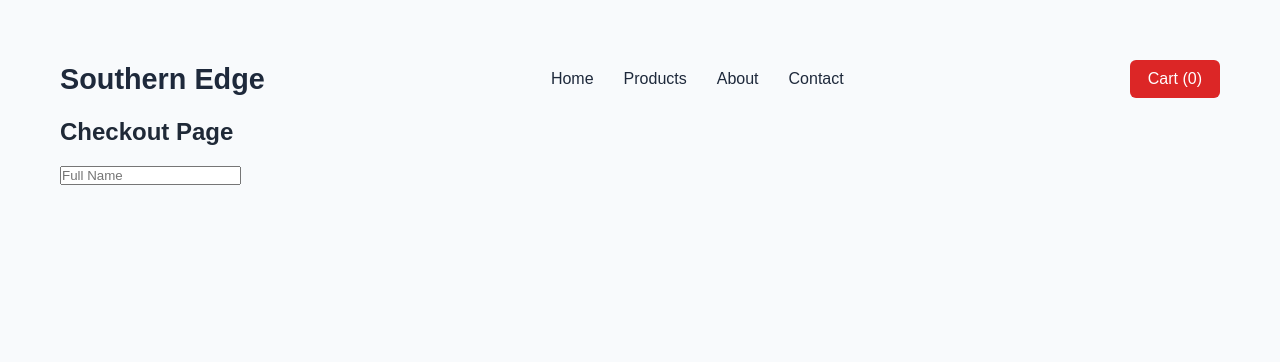
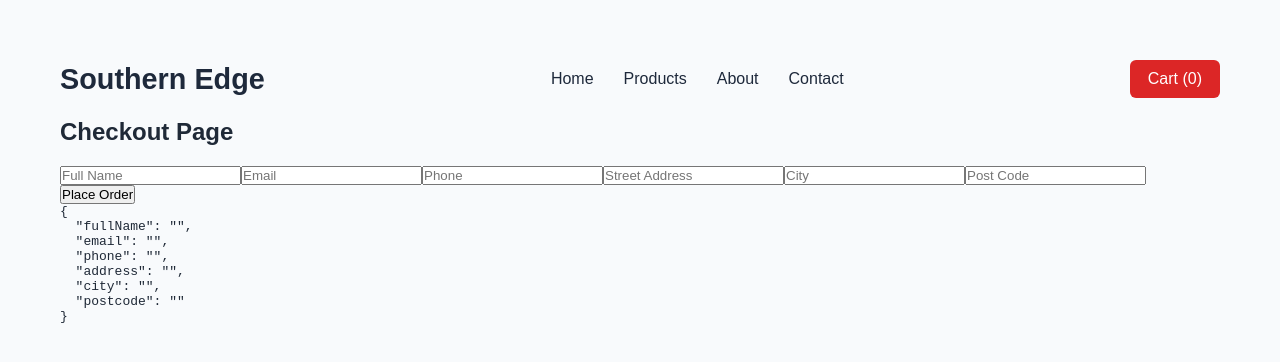
Before and after one commit to kaushikpawar87/southern-edge-store, a React (Vite) app: page /checkout in a window 1280 px wide. Shown: the top 362 px of the page. Built offline with nearby package versions, Linux system fonts and the light colour scheme.

Commit message:
added a form with customer details input options inside checkoutpage.

```diff
--- a/src/pages/CartPage.jsx
+++ b/src/pages/CartPage.jsx
@@ -33,7 +33,7 @@ function CartPage({
               <tbody>
                 {cartItems.map((item) => (
                   <tr className="cart-item" key={item.id}>
-                    <td className="product-column">{item.name}</td>
+                    <td>{item.name}</td>
                     <td>${item.price.toFixed(2)}</td>
                     <td className="quantity-display">
                       <button onClick={() => decreaseQuantity(item.id)}>
--- a/src/pages/CheckoutPage.jsx
+++ b/src/pages/CheckoutPage.jsx
@@ -1,20 +1,76 @@
 import { useState } from "react";
 
-const CheckoutPage = () => {
-  const [customerName, setCustomerName] = useState("");
-  console.log(customerName);
+function CheckoutPage() {
+  const [formData, setFormData] = useState({
+    fullName: "",
+    email: "",
+    phone: "",
+    address: "",
+    city: "",
+    postcode: "",
+  });
+
+  function handleInputChange(event) {
+    setFormData({ ...formData, [event.target.name]: event.target.value });
+  }
+
+  function handleSubmit(event) {
+    event.preventDefault();
+    console.log("Order submitted:", formData);
+  }
 
   return (
     <section>
       <h2>Checkout Page</h2>
-      <input
-        type="text"
-        placeholder="Full Name"
-        value={customerName}
-        onChange={(event) => setCustomerName(event.target.value)}
-      />
+      <form action="" onSubmit={handleSubmit}>
+        <input
+          name="fullName"
+          type="text"
+          placeholder="Full Name"
+          value={formData.fullName}
+          onChange={handleInputChange}
+        />
+        <input
+          name="email"
+          type="text"
+          placeholder="Email"
+          value={formData.email}
+          onChange={handleInputChange}
+        />
+        <input
+          name="phone"
+          type="text"
+          placeholder="Phone"
+          value={formData.phone}
+          onChange={handleInputChange}
+        />
+        <input
+          name="address"
+          type="text"
+          placeholder="Street Address"
+          value={formData.address}
+          onChange={handleInputChange}
+        />
+        <input
+          name="city"
+          type="text"
+          placeholder="City"
+          value={formData.city}
+          onChange={handleInputChange}
+        />
+        <input
+          name="postcode"
+          type="text"
+          placeholder="Post Code"
+          value={formData.postcode}
+          onChange={handleInputChange}
+        />
+
+        <button type="submit">Place Order</button>
+      </form>
+      <pre>{JSON.stringify(formData, null, 2)}</pre>
     </section>
   );
-};
+}
 
 export default CheckoutPage;
```
